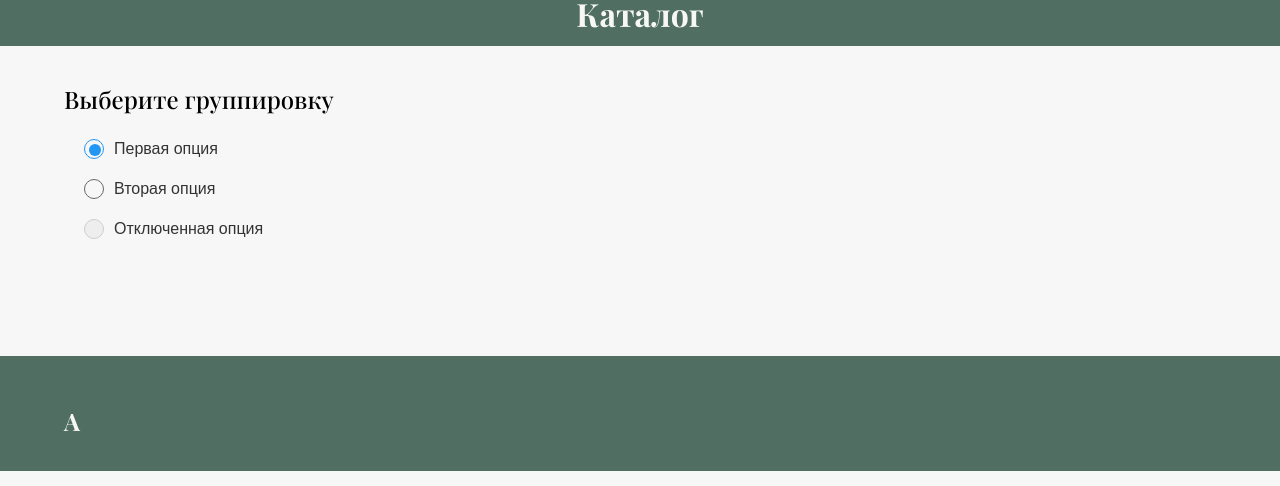
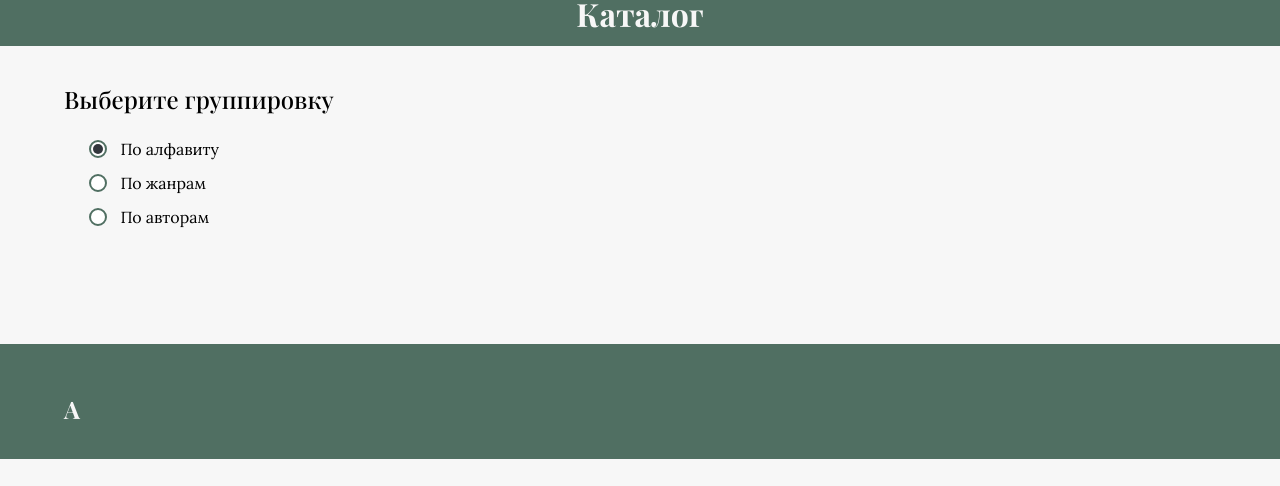
Before and after one commit to KiVi00/Library_2025_Vinogradov, a PHP site: page /catalog.php in a window 1280 px wide. Shown: the part 129-615 px from the top of the page. Run offline with PHP 8.4, Linux system fonts and the light colour scheme; the visitor is signed in with stand-in values (Sample User, id 1).

Commit message:
add custom radio buttons into catalog and add image-upload.php

```diff
--- a/assets/css/style.css
+++ b/assets/css/style.css
@@ -1,22 +1,22 @@
 @font-face {
-  font-family: 'Lora';
-  src: url('../fonts/Lora-VariableFont_wght.ttf') format('truetype');
+  font-family: "Lora";
+  src: url("../fonts/Lora-VariableFont_wght.ttf") format("truetype");
   font-weight: 400 700;
   font-style: normal;
   font-display: swap;
 }
 
 @font-face {
-  font-family: 'Montserrat';
-  src: url('../fonts/Montserrat-VariableFont_wght.ttf') format('truetype');
+  font-family: "Montserrat";
+  src: url("../fonts/Montserrat-VariableFont_wght.ttf") format("truetype");
   font-weight: 100 900;
   font-style: normal;
   font-display: swap;
 }
 
 @font-face {
-  font-family: 'Playfair Display';
-  src: url('../fonts/PlayfairDisplay-VariableFont_wght.ttf') format('truetype');
+  font-family: "Playfair Display";
+  src: url("../fonts/PlayfairDisplay-VariableFont_wght.ttf") format("truetype");
   font-style: normal;
   font-weight: 400 900;
   font-display: swap;
@@ -27,13 +27,13 @@
   --white-color: #f7f7f7;
   --nav-button-hover-color: #464d57;
   --nav-color: #393e46;
-  --default-button-color: #506F62;
+  --default-button-color: #506f62;
   --default-button-hover-color: #33373d;
-  --default-border-color: #BDBDBD;
+  --default-border-color: #bdbdbd;
   --default-icon-color: #c1c1c1;
   --default-icon-hover-color: #9b9b9b;
 
-  --header-color: #506F62;
+  --header-color: #506f62;
   --main-content-font: "Lora";
   --nav-font: "Montserrat";
   --heading-font: "Playfair Display";
@@ -160,7 +160,6 @@
 }
 
 .search__button {
-
   background-color: transparent;
   border: none;
   cursor: pointer;
@@ -176,12 +175,12 @@
 }
 
 .search__icon:hover {
-  color:var(--default-icon-hover-color);
+  color: var(--default-icon-hover-color);
 }
 
 .visually-hidden {
   border: 0;
-  clip: rect(1px,1px,1px,1px);
+  clip: rect(1px, 1px, 1px, 1px);
   -webkit-clip-path: inset(50%);
   clip-path: inset(50%);
   height: 1px;
@@ -267,7 +266,6 @@
   width: 100%;
 }
 
-
 .book-section__title {
   display: flex;
   padding: 47px 64px 34px;
@@ -292,6 +290,28 @@
   flex-direction: column;
   gap: 10px;
   width: fit-content;
+}
+
+.book-card__no-image {
+  width: 180px;
+  height: 297px;
+  background: #f0f0f0;
+  display: flex;
+  align-items: center;
+  justify-content: center;
+  text-align: center;
+  padding: 15px;
+}
+
+.book-card__title {
+  font-size: 1.1rem;
+  margin: 10px 0 5px;
+}
+
+.book-card__author {
+  font-size: 0.9rem;
+  color: #666;
+  margin-bottom: 10px;
 }
 
 .footer {
@@ -420,76 +440,35 @@
 }
 
 .radio {
-  display: flex;
-  flex-direction: column;
-  gap: 1rem;
+  display: grid;
+  grid-template-columns: max-content 1fr;
+  gap: 10px;
   padding: 20px;
 }
 
-
-.radio__input {
-  position: absolute;
-  opacity: 0;
-  height: 0;
-  width: 0;
+input[type="radio"]::before {
+  content: "";
+  width: 0.65em;
+  height: 0.65em;
+  border-radius: 50%;
+  transform: scale(0);
+  transition: 120ms transform ease-in-out;
+  box-shadow: inset 1em 1em var(--default-button-hover-color);
 }
 
-.radio__input-label {
-  display: flex;
-  align-items: center;
-  gap: 10px;
-  cursor: pointer;
-  font-family: Arial, sans-serif;
-  color: #333;
-  transition: all 0.2s ease;
+input[type="radio"]:checked::before {
+  transform: scale(1);
 }
 
-.radio__custom {
-  width: 20px;
-  height: 20px;
-  border: 1px solid #666;
+input[type="radio"] {
+  -webkit-appearance: none;
+  appearance: none;
+  background-color: #fff;
+  font: inherit;
+  width: 1.15em;
+  height: 1.15em;
+  border: 0.15em solid var(--default-button-color);
   border-radius: 50%;
-  position: relative;
-  transition: all 0.2s ease;
+  display: grid;
+  place-content: center;
 }
-
-.radio__custom::after {
-  content: '';
-  position: absolute;
-  top: 23%;
-  left: 23%;
-  width: 12px;
-  height: 12px;
-  border-radius: 50%;
-  background-color: #2196F3;
-  opacity: 0;
-  transition: opacity 0.2s ease;
-}
-
-.radio__input:checked + .radio__custom {
-  border-color: #2196F3;
-}
-
-.radio__input:checked + .radio__custom::after {
-  opacity: 1;
-}
-
-.radio__input-label:hover .radio__custom {
-  border-color: #2196F3;
-  box-shadow: 0 0 5px rgba(33, 150, 243, 0.3);
-}
-
-.radio__input:focus-visible + .radio__custom {
-  outline: 2px solid #90caf9;
-  outline-offset: 2px;
-}
-
-.radio__input:disabled + .radio__custom {
-  border-color: #ccc;
-  background-color: #eee;
-  cursor: not-allowed;
-}
-
-.radio__input:disabled:checked + .radio__custom::after {
-  background-color: #999;
-}
--- a/catalog.php
+++ b/catalog.php
@@ -1,6 +1,8 @@
+<?php
+session_start();
+?>
 <!DOCTYPE html>
 <html lang="ru">
-
 <head>
   <meta charset="UTF-8" />
   <meta
@@ -108,23 +110,12 @@
             Выберите группировку
           </h2>
           <div class="radio">
-            <label class="radio__input-label">
-              <input type="radio" name="option" class="radio__input" checked>
-              <span class="radio__custom"></span>
-              <span class="radio__text">Первая опция</span>
-            </label>
-
-            <label class="radio__input-label">
-              <input type="radio" name="option" class="radio__input">
-              <span class="radio__custom"></span>
-              <span class="radio__text">Вторая опция</span>
-            </label>
-
-            <label class="radio__input-label">
-              <input type="radio" name="option" class="radio__input" disabled>
-              <span class="radio__custom"></span>
-              <span class="radio__text">Отключенная опция</span>
-            </label>
+            <input type="radio" name="option" id="alphabetic-sort" class="radio__input" checked>
+            <label class="radio__input-label" for="alphabetic-sort">По алфавиту</label>
+            <input type="radio" name="option" id="genre-sort" class="radio__input">
+            <label class="radio__input-label" for="genre-sort">По жанрам</label>
+            <input type="radio" name="option" id="author-sort" class="radio__input">
+            <label class="radio__input-label" for="author-sort">По авторам</label>
           </div>
         </header>
       </section>
```
Also changed, not shown: index.php (+18 -18 lines), php/image-upload.php (added, +95 -0 lines), .htaccess, assets/img/book-covers/book-cover1.webp (added), assets/img/book-covers/book-cover11.jpg (added), assets/img/book-covers/book-cover12.jpg (added), assets/img/book-covers/book-cover13.jpg (added), assets/img/book-covers/book-cover14.jpg (added), assets/img/book-covers/book-cover15.jpg (added), assets/img/book-covers/book-cover2.jpg (added), assets/img/book-covers/book-cover3.jpg (added), assets/img/book-covers/book-cover4.jpg (added), assets/img/book-covers/book-cover5.jpg (added), assets/img/book-covers/book-cover6.jpg (added), 4 more files.
